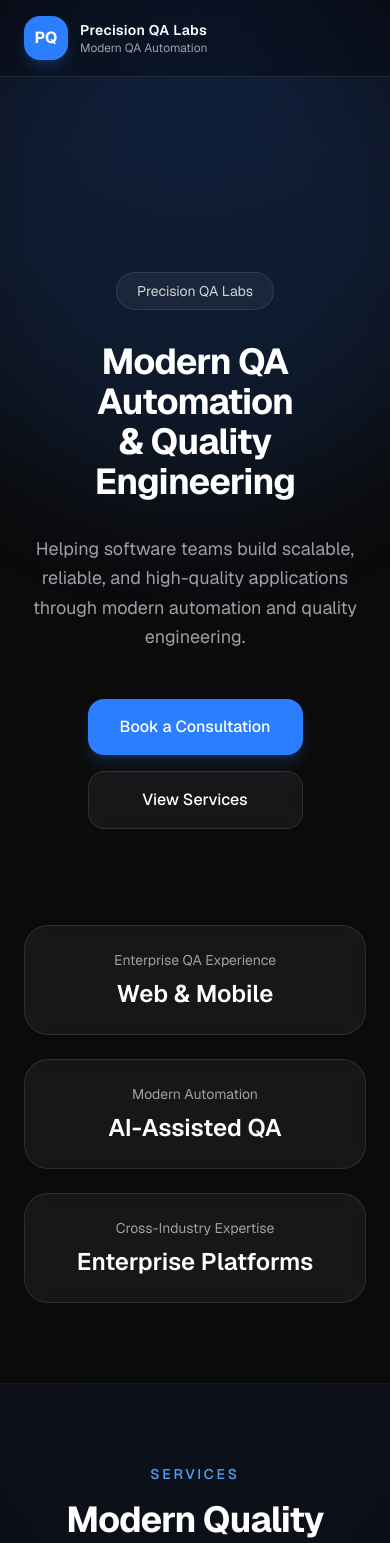
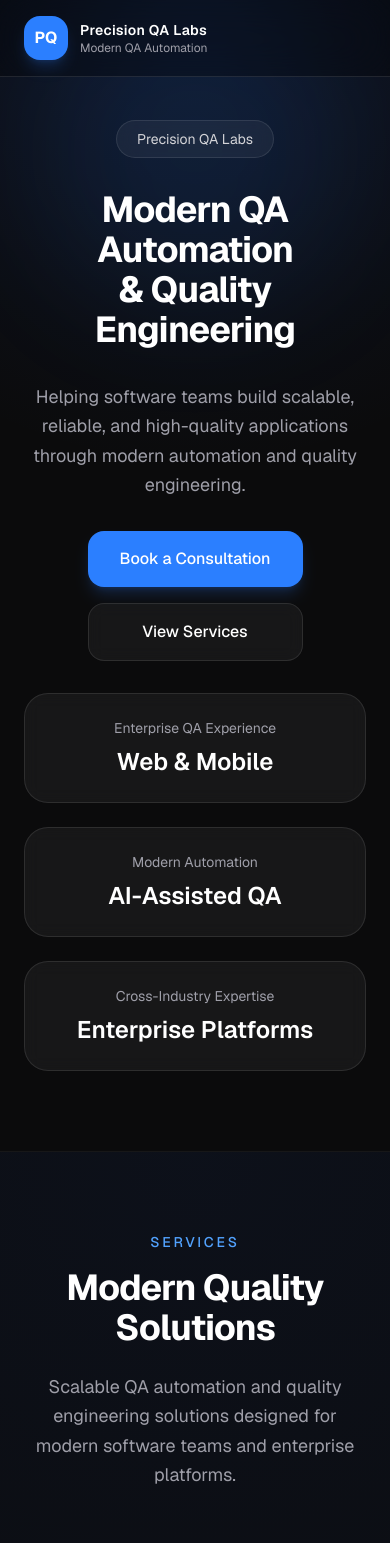
Before and after one commit to ArcadioGitHub/precision-qa-labs, a Next.js app: page / in a window 390 px wide. Shown: the top 1543 px of the page. Built offline with nearby package versions, Linux system fonts and the light colour scheme.

Commit message:
Fix on Styles

```diff
--- a/src/components/sections/Hero.tsx
+++ b/src/components/sections/Hero.tsx
@@ -3,12 +3,12 @@ import Button from "@/components/ui/Button";
 
 export default function Hero() {
   return (
-    <section className="relative flex overflow-hidden pt-36 pb-20 md:pb-28">
+    <section className="relative flex overflow-hidden pt-24 pb-20 md:pt-36 md:pb-28">
       <div className="absolute inset-0 bg-[radial-gradient(circle_at_top,#2563eb22,transparent_40%)]" />
 
-      <div className="absolute left-1/2 top-0 h-[500px] w-[500px] -translate-x-1/2 rounded-full bg-blue-500/10 blur-3xl" />
+      <div className="absolute left-1/2 top-0 h-[300px] w-[300px] -translate-x-1/2 rounded-full bg-blue-500/10 blur-3xl md:h-[500px] md:w-[500px]" />
 
-      <Container className="relative flex flex-col items-center pt-32 text-center">
+      <Container className="relative flex flex-col items-center pt-6 text-center md:pt-28">
         <div className="mb-8 rounded-full border border-white/10 bg-white/5 px-5 py-2 text-sm text-zinc-300 backdrop-blur-sm">
           Precision QA Labs
         </div>
@@ -24,7 +24,7 @@ export default function Hero() {
           applications through modern automation and quality engineering.
         </p>
 
-        <div className="mt-12 flex flex-col gap-4 sm:flex-row">
+        <div className="mt-8 flex flex-col gap-4 sm:flex-row md:mt-12">
           <Button>
             <a
               href="https://wa.me/19145080709?text=Hi%20Arcadio!%20I%27m%20interested%20in%20Precision%20QA%20Labs%20services."
@@ -40,7 +40,7 @@ export default function Hero() {
           </Button>
         </div>
 
-        <div className="mt-24 grid w-full max-w-5xl grid-cols-1 gap-6 md:grid-cols-3">
+        <div className="mt-8 grid w-full max-w-5xl grid-cols-1 gap-6 md:mt-16 md:grid-cols-3">
           <div className="rounded-3xl border border-white/10 bg-white/5 p-6 backdrop-blur-sm">
             <p className="text-sm text-zinc-400">
               Enterprise QA Experience
```
